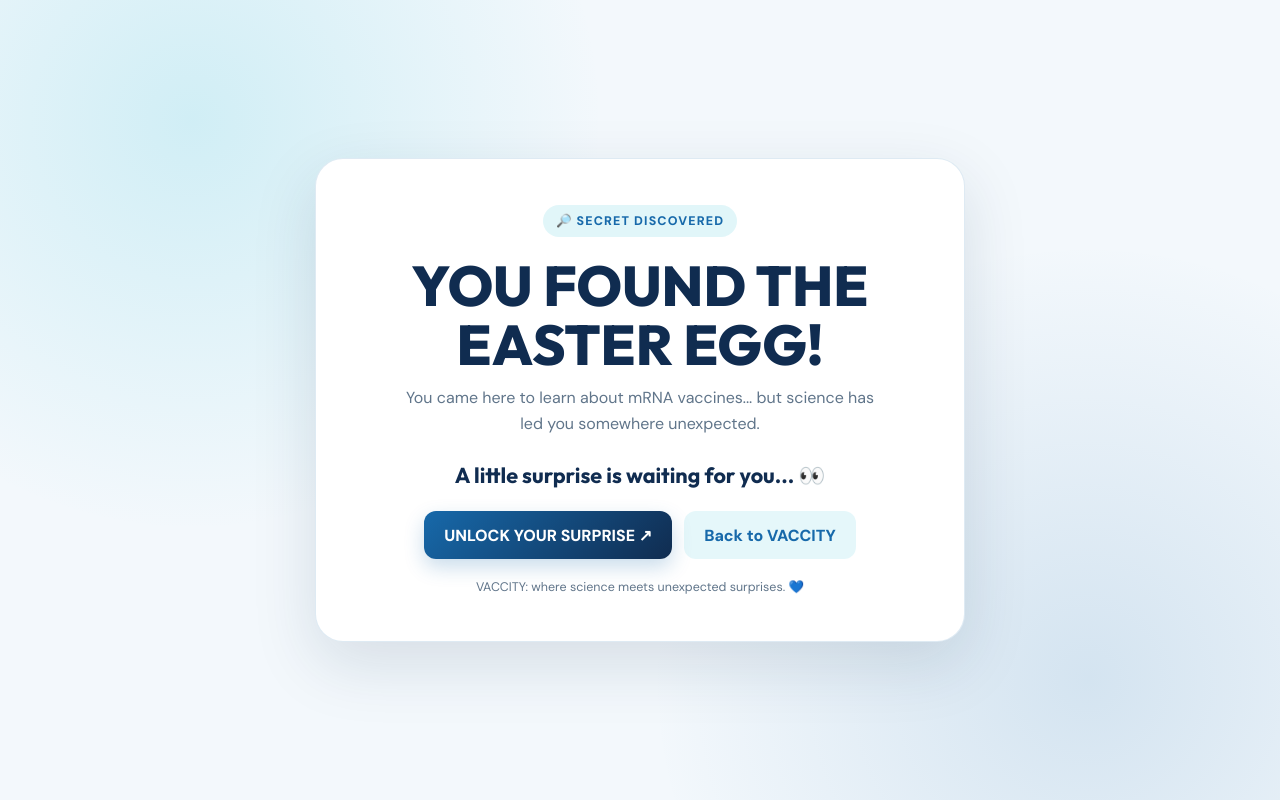
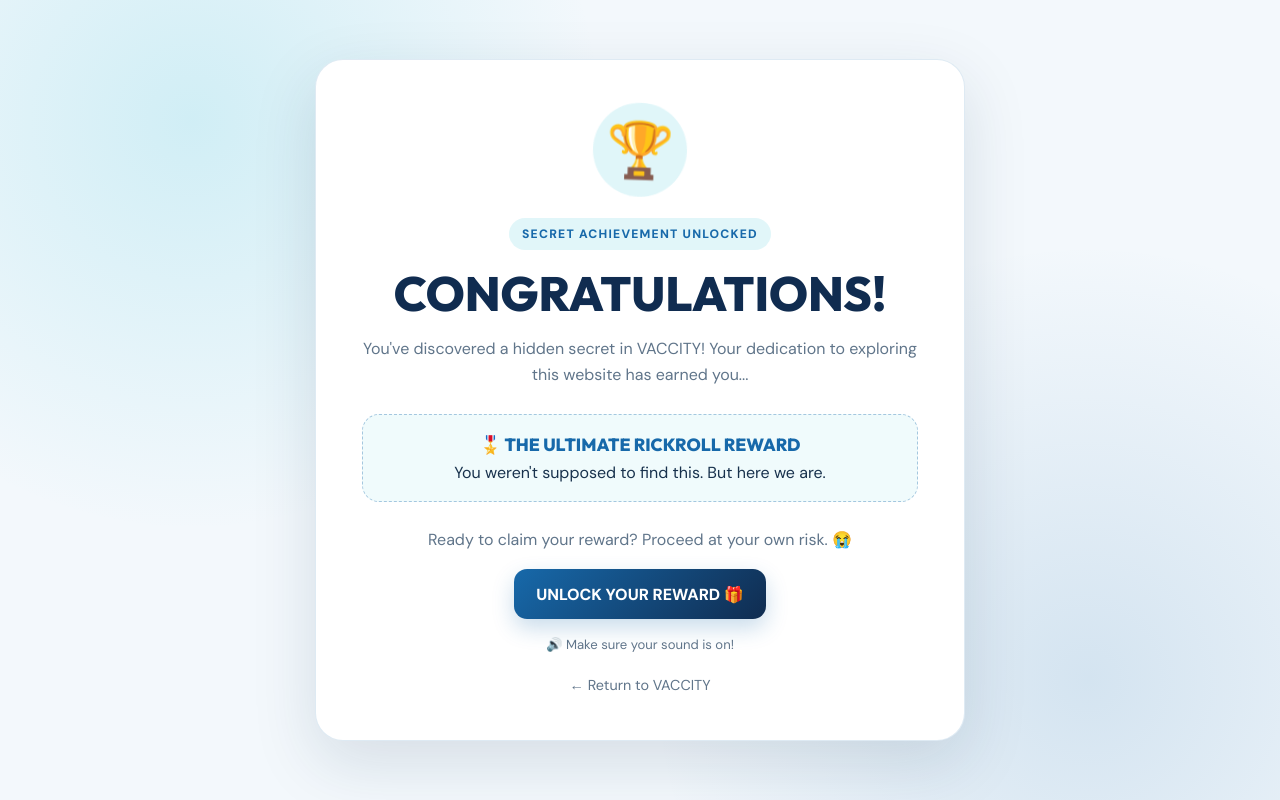
Before and after one commit to Yeahh-09/Vaccity, a plain HTML site: page rickroll.html in a window 1280 px wide. Drawn offline with Linux system fonts and the light colour scheme.

Commit message:
Update title and content for rickroll page

```diff
--- a/rickroll.html
+++ b/rickroll.html
@@ -1,13 +1,16 @@
+
 <!DOCTYPE html>
 <html lang="en">
 <head>
   <meta charset="UTF-8">
   <meta name="viewport" content="width=device-width, initial-scale=1.0">
   <meta name="theme-color" content="#102c50">
-  <title>A Little VACCITY Surprise</title>
+  <title>Secret Achievement | VACCITY</title>
+
   <link rel="preconnect" href="https://fonts.googleapis.com">
   <link rel="preconnect" href="https://fonts.gstatic.com" crossorigin>
   <link href="https://fonts.googleapis.com/css2?family=DM+Sans:wght@400;500;600;700;800&family=Outfit:wght@400;500;600;700;800&display=swap" rel="stylesheet">
+
   <style>
     :root {
       --navy: #102c50;
@@ -19,31 +22,45 @@
       --muted: #60758a;
     }
 
-    * { box-sizing: border-box; }
+    * {
+      box-sizing: border-box;
+    }
 
     body {
       margin: 0;
       min-height: 100vh;
       display: grid;
       place-items: center;
-      padding: 28px 18px;
+      padding: 24px 16px;
       color: var(--ink);
       background:
-        radial-gradient(circle at 15% 15%, rgba(70,198,219,.20), transparent 32%),
+        radial-gradient(circle at 15% 15%, rgba(70,198,219,.2), transparent 32%),
         radial-gradient(circle at 85% 85%, rgba(23,105,170,.14), transparent 34%),
         var(--page);
       font-family: "DM Sans", sans-serif;
     }
 
-    .surprise-card {
+    .card {
       width: min(100%, 650px);
-      padding: clamp(24px, 5vw, 46px);
+      padding: clamp(26px, 5vw, 46px);
       text-align: center;
       background: var(--card);
       border: 1px solid rgba(23,105,170,.14);
       border-radius: 28px;
       box-shadow: 0 22px 65px rgba(16,44,80,.13);
-      animation: pop-in .65s cubic-bezier(.2,.8,.2,1) both;
+      animation: appear .65s ease both;
+    }
+
+    .icon {
+      width: 94px;
+      height: 94px;
+      display: grid;
+      place-items: center;
+      margin: 0 auto 18px;
+      border-radius: 50%;
+      background: rgba(70,198,219,.17);
+      font-size: 3.4rem;
+      animation: bounce 1.8s ease-in-out infinite;
     }
 
     .eyebrow {
@@ -52,92 +69,107 @@
       border-radius: 999px;
       color: var(--blue);
       background: rgba(70,198,219,.16);
-      font-size: .78rem;
+      font-size: .76rem;
       font-weight: 800;
-      letter-spacing: .09em;
+      letter-spacing: .1em;
     }
 
     h1 {
-      margin: 20px 0 10px;
+      margin: 18px 0 10px;
       color: var(--navy);
-      font: 800 clamp(2rem, 7vw, 3.5rem)/1.05 "Outfit", sans-serif;
+      font: 800 clamp(2rem, 6vw, 3rem)/1.08 "Outfit", sans-serif;
     }
 
-    .subtitle {
-      margin: 0 auto 24px;
-      max-width: 470px;
+    p {
       color: var(--muted);
       line-height: 1.65;
     }
 
-    .portrait-wrap {
-      width: min(100%, 440px);
-      margin: 0 auto 22px;
-      overflow: hidden;
-      border-radius: 20px;
-      background: #dceef5;
-      box-shadow: 0 12px 30px rgba(16,44,80,.15);
+    .reward {
+      margin: 25px 0;
+      padding: 18px;
+      border: 1px dashed rgba(23,105,170,.35);
+      border-radius: 17px;
+      background: rgba(70,198,219,.08);
     }
 
-    .portrait-wrap img {
+    .reward strong {
       display: block;
-      width: 100%;
-      height: auto;
+      margin-bottom: 6px;
+      color: var(--blue);
+      font: 800 1.1rem "Outfit", sans-serif;
     }
 
-    .song-title {
-      margin: 10px 0 22px;
-      color: var(--navy);
-      font: 700 1.35rem "Outfit", sans-serif;
-    }
-
-    .actions {
-      display: flex;
-      flex-wrap: wrap;
-      justify-content: center;
-      gap: 12px;
-    }
-
-    a.button {
+    .unlock {
       display: inline-flex;
       justify-content: center;
       align-items: center;
-      min-height: 48px;
-      padding: 13px 20px;
-      border-radius: 12px;
+      min-height: 50px;
+      padding: 14px 22px;
+      border: 0;
+      border-radius: 13px;
+      color: white;
+      background: linear-gradient(135deg, var(--blue), var(--navy));
+      font: 800 1rem "DM Sans", sans-serif;
       text-decoration: none;
-      font-weight: 800;
+      cursor: pointer;
+      box-shadow: 0 9px 22px rgba(23,105,170,.23);
       transition: transform .2s ease, box-shadow .2s ease;
     }
 
-    a.button:hover { transform: translateY(-2px); }
-
-    .primary {
-      color: white;
-      background: linear-gradient(135deg, var(--blue), var(--navy));
-      box-shadow: 0 8px 20px rgba(23,105,170,.23);
+    .unlock:hover {
+      transform: translateY(-3px);
+      box-shadow: 0 13px 27px rgba(23,105,170,.3);
     }
 
-    .secondary {
-      color: var(--blue);
-      background: rgba(70,198,219,.14);
+    .back {
+      display: block;
+      margin-top: 20px;
+      color: var(--muted);
+      font-size: .9rem;
+      text-decoration: none;
     }
 
-    .tiny-note {
-      margin: 20px 0 0;
-      color: var(--muted);
-      font-size: .78rem;
+    .back:hover {
+      color: var(--blue);
     }
 
-    @keyframes pop-in {
-      from { opacity: 0; transform: translateY(18px) scale(.97); }
-      to { opacity: 1; transform: translateY(0) scale(1); }
+    .sound-note {
+      margin-top: 15px;
+      font-size: .82rem;
+    }
+
+    .sound-button {
+      display: none;
+      margin: 12px auto 0;
+      padding: 9px 15px;
+      border: 1px solid rgba(23,105,170,.25);
+      border-radius: 10px;
+      color: var(--blue);
+      background: transparent;
+      font: 700 .9rem "DM Sans", sans-serif;
+      cursor: pointer;
+    }
+
+    @keyframes appear {
+      from {
+        opacity: 0;
+        transform: translateY(18px) scale(.98);
+      }
+      to {
+        opacity: 1;
+        transform: translateY(0) scale(1);
+      }
+    }
+
+    @keyframes bounce {
+      0%, 100% { transform: translateY(0) rotate(0); }
+      50% { transform: translateY(-8px) rotate(5deg); }
     }
 
     @media (prefers-reduced-motion: reduce) {
       *, *::before, *::after {
         animation-duration: .01ms !important;
-        transition-duration: .01ms !important;
       }
     }
 
@@ -148,41 +180,58 @@
       --muted: #b0c2d3;
     }
 
-    body.dark-mode h1,
-    body.dark-mode .song-title { color: #f0f7ff; }
+    body.dark-mode h1 {
+      color: #f0f7ff;
+    }
 
-    body.dark-mode .surprise-card {
+    body.dark-mode .card {
       border-color: rgba(70,198,219,.2);
       box-shadow: 0 22px 65px rgba(0,0,0,.3);
     }
   </style>
 </head>
+
 <body>
-  <main class="surprise-card">
-    <span class="eyebrow">🔎 SECRET DISCOVERED</span>
-    <h1>YOU FOUND THE EASTER EGG!</h1>
-    <p class="subtitle">
-      You came here to learn about mRNA vaccines...
-      but science has led you somewhere unexpected.
+  <main class="card">
+    <div class="icon">🏆</div>
+
+    <span class="eyebrow">SECRET ACHIEVEMENT UNLOCKED</span>
+
+    <h1>CONGRATULATIONS!</h1>
+
+    <p>
+      You've discovered a hidden secret in VACCITY!
+      Your dedication to exploring this website has earned you...
     </p>
 
-    <p class="song-title">A little surprise is waiting for you... 👀</p>
-
-    <audio id="rewardSound" src="achievement.m4a" preload="auto"></audio>
-    <button id="playSound" class="button secondary" type="button" hidden>▶ Tap to play the surprise sound</button>
-
-    <div class="actions">
-      <a
-        class="button primary"
-        href="rickroll-video.html"
-        target="_blank"
-        rel="noopener noreferrer"
-      >UNLOCK YOUR SURPRISE ↗</a>
-
-      <a class="button secondary" href="index.html" data-vaccity-back>Back to VACCITY</a>
+    <div class="reward">
+      <strong>🎖️ THE ULTIMATE RICKROLL REWARD</strong>
+      <span>You weren't supposed to find this. But here we are.</span>
     </div>
 
-    <p class="tiny-note">VACCITY: where science meets unexpected surprises. 💙</p>
+    <p>
+      Ready to claim your reward? Proceed at your own risk. 😭
+    </p>
+
+    <a class="unlock" href="rickroll-video.html">
+      UNLOCK YOUR REWARD 🎁
+    </a>
+
+    <p class="sound-note">
+      🔊 Make sure your sound is on!
+    </p>
+
+    <button class="sound-button" id="playSound">
+      PLAY ACHIEVEMENT SOUND 🔊
+    </button>
+
+    <a class="back" href="index.html" id="backLink">
+      ← Return to VACCITY
+    </a>
+
+    <audio id="achievementSound" preload="auto">
+      <source src="achievement.m4a" type="audio/mp4">
+    </audio>
   </main>
 
   <script>
@@ -195,48 +244,50 @@
 
   <script>
     (() => {
-      const backLink = document.querySelector("[data-vaccity-back]");
+      const audio = document.getElementById("achievementSound");
+      const button = document.getElementById("playSound");
+
+      if (!audio) return;
+
+      audio.volume = 1;
+
+      const playAchievement = () => {
+        audio.currentTime = 0;
+
+        const attempt = audio.play();
+
+        if (attempt && typeof attempt.catch === "function") {
+          attempt.catch(() => {
+            button.style.display = "inline-block";
+          });
+        }
+      };
+
+      window.addEventListener("pageshow", () => {
+        playAchievement();
+      });
+
+      button.addEventListener("click", playAchievement);
+    })();
+  </script>
+
+  <script>
+    (() => {
+      const backLink = document.getElementById("backLink");
+
       if (!backLink) return;
+
       backLink.addEventListener("click", event => {
-        const referrer = document.referrer;
-        if (referrer && new URL(referrer).origin === window.location.origin && history.length > 1) {
+        if (
+          document.referrer &&
+          new URL(document.referrer).origin === window.location.origin &&
+          history.length > 1
+        ) {
           event.preventDefault();
           history.back();
         }
       });
     })();
   </script>
-
-
-  <script>
-    (() => {
-      const sound = document.getElementById("rewardSound");
-      const playButton = document.getElementById("playSound");
-      if (!sound || !playButton) return;
-
-      // Try to play the achievement sound as soon as the secret page opens.
-      // Browsers may block autoplay, so reveal a button as a fallback.
-      const tryToPlay = () => {
-        const result = sound.play();
-        if (result && typeof result.catch === "function") {
-          result.catch(() => {
-            playButton.hidden = false;
-          });
-        }
-      };
-
-      playButton.addEventListener("click", () => {
-        sound.currentTime = 0;
-        sound.play().then(() => {
-          playButton.hidden = true;
-        }).catch(() => {
-          playButton.hidden = false;
-        });
-      });
-
-      window.addEventListener("load", tryToPlay, { once: true });
-    })();
-  </script>
-
 </body>
 </html>
```
